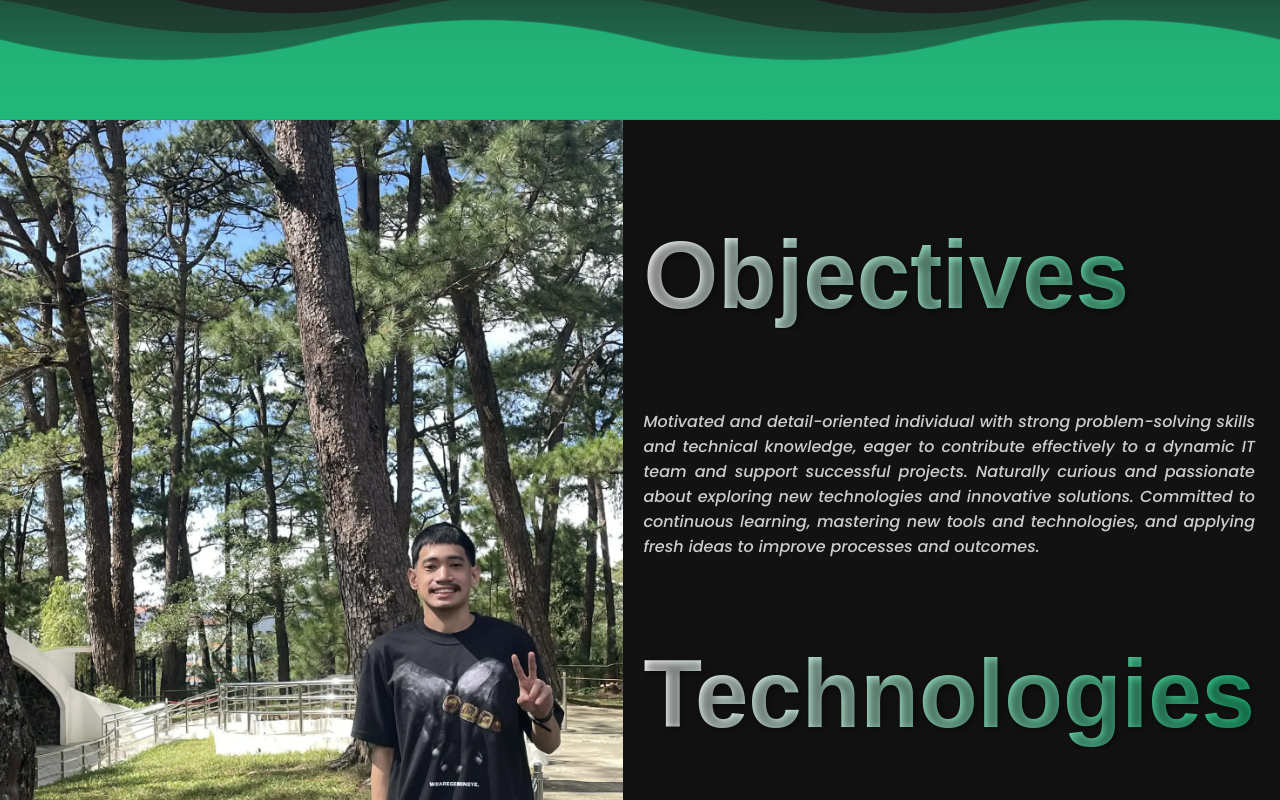
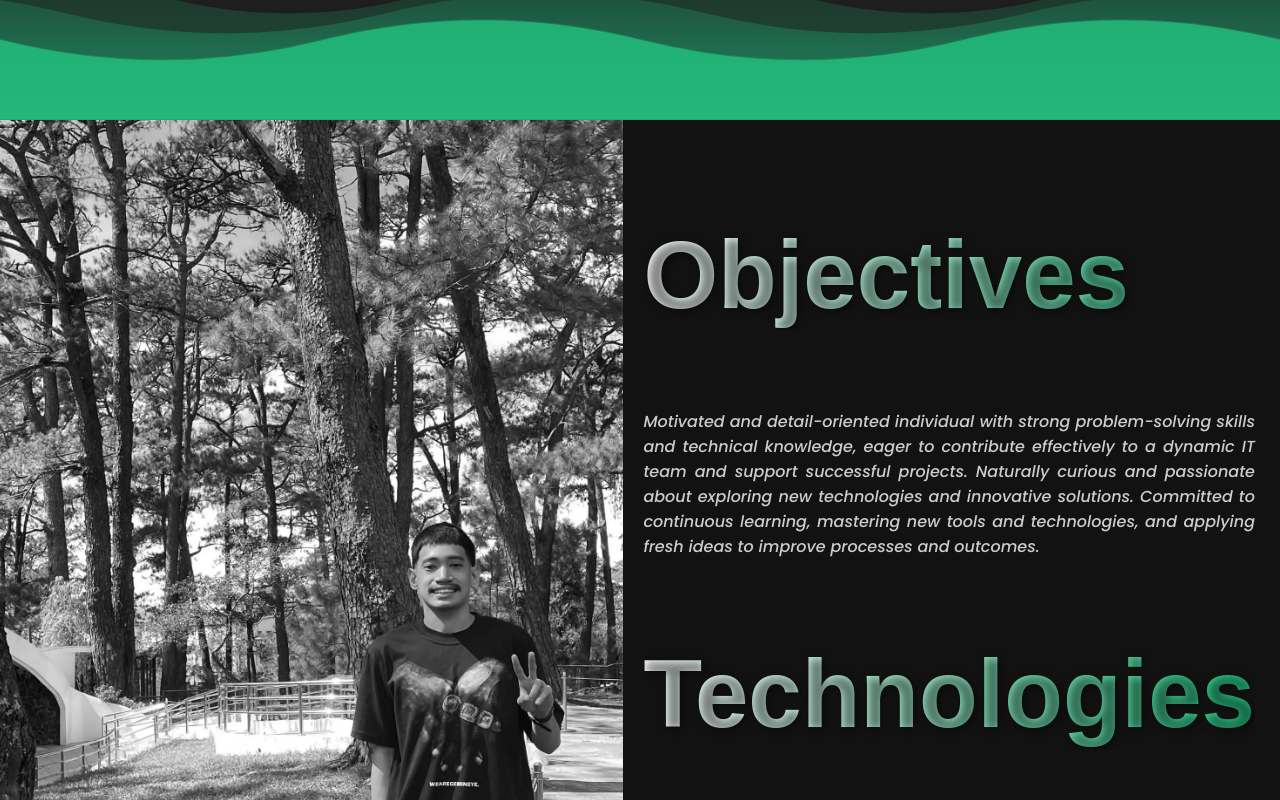
Before and after one commit to AlbertJoaquin/portofolio, a React (Create React App) app: page / in a window 1280 px wide. Shown: the part 680-1480 px from the top of the page. Built offline with nearby package versions, Linux system fonts and the light colour scheme; a web font is replaced by a local one.

Commit message:
index.css gray scale

```diff
--- a/src/index.css
+++ b/src/index.css
@@ -221,6 +221,12 @@ html {
     height: 100%;
     object-fit: cover;
     object-position: bottom;
+    filter: grayscale(100%);
+    transition: filter 0.4s ease-in-out;
+}
+
+.img-container img:hover {
+    filter: grayscale(0%);
 }
 
 .aboutme-content {
```
